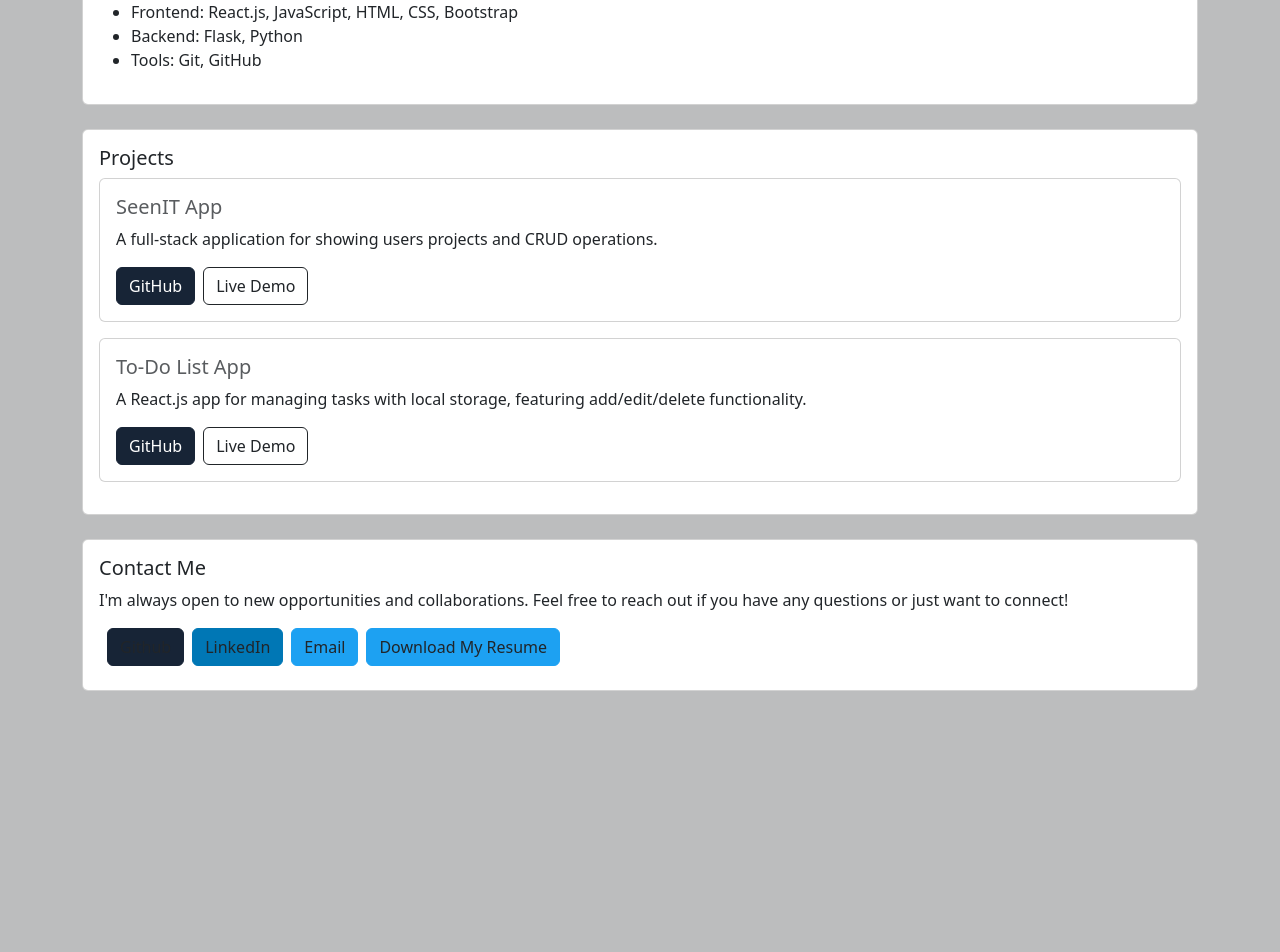
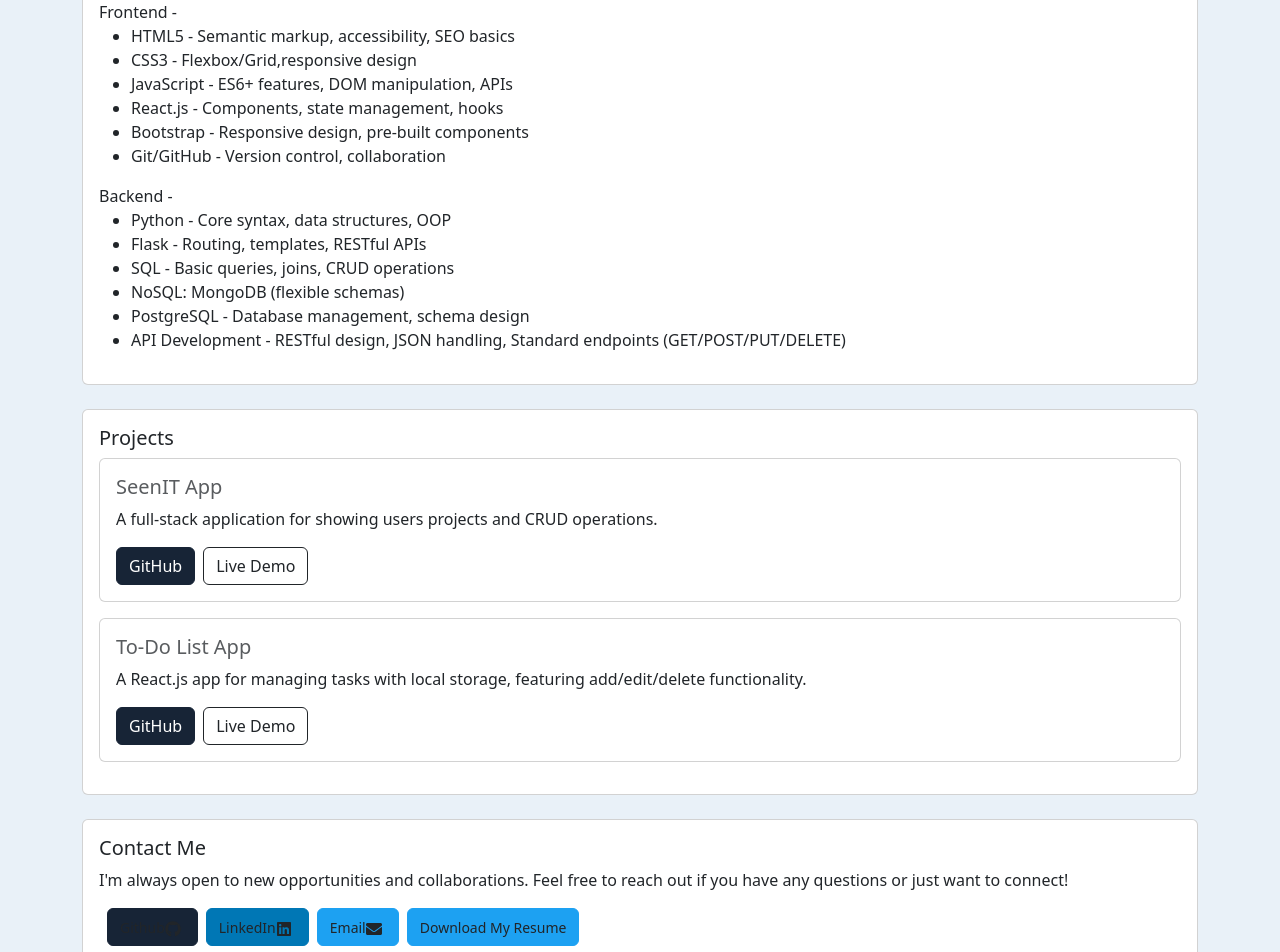
Before and after one commit to oyeks-ayo/My_Portfolio_Site, a React (Vite) app: page / in a window 1280 px wide. Shown: the part 240-1192 px from the top of the page. Before the commit the page ends 955 px from the top, so only its background shows below. Built offline with nearby package versions, Linux system fonts and the light colour scheme.

Commit message:
About was updated to improve my portfolio, Icons were also added to buttons

```diff
--- a/src/About.jsx
+++ b/src/About.jsx
@@ -14,11 +14,27 @@ const About = () => {
                 <Card.Subtitle className='mb-2 text-muted'>
                     Skills:
                 </Card.Subtitle>
+                <Card.Text>
+                    Frontend -
                     <ul>
-                        <li>Frontend: React.js, JavaScript, HTML, CSS, Bootstrap</li>
-                        <li>Backend: Flask, Python</li>
-                        <li>Tools: Git, GitHub</li>
+                        <li>HTML5 - Semantic markup, accessibility, SEO basics</li>
+                        <li>CSS3 - Flexbox/Grid,responsive design</li>
+                        <li>JavaScript - ES6+ features, DOM manipulation, APIs</li>
+                        <li>React.js - Components, state management, hooks</li>
+                        <li>Bootstrap - Responsive design, pre-built components</li>
+                        <li>Git/GitHub - Version control, collaboration</li>
                     </ul>
+
+                    Backend -
+                    <ul>
+                        <li>Python - Core syntax, data structures, OOP</li>
+                        <li>Flask - Routing, templates, RESTful APIs</li>
+                        <li>SQL - Basic queries, joins, CRUD operations</li>
+                        <li>NoSQL: MongoDB (flexible schemas)</li>
+                        <li>PostgreSQL - Database management, schema design</li>
+                        <li>API Development - RESTful design, JSON handling, Standard endpoints (GET/POST/PUT/DELETE)</li>
+                    </ul>
+                </Card.Text>
         </Card.Body>
     </Card>
   )
--- a/src/Contact.jsx
+++ b/src/Contact.jsx
@@ -1,5 +1,6 @@
 import React from 'react'
 import {Card, Button} from 'react-bootstrap'
+import {FaGithub, FaLinkedin, FaEnvelope} from 'react-icons/fa';
 
 
 const Contact = () => {
@@ -17,7 +18,8 @@ const Contact = () => {
                 className='mb-2 ms-2'
                 style={{ backgroundColor: '#172436', borderColor: '#172436' }}
                 variant='outline-dark'>
-                    Github
+                    <small>Github</small>
+                <FaGithub className='me-1' />
             </Button>
             <Button
                 href='https://linkedin.com/in/ayodele-oyekanmi-8b806919b/'
@@ -25,24 +27,27 @@ const Contact = () => {
                 className='mb-2 ms-2'
                 style={{ backgroundColor: '#0077b5', borderColor: '#0077b5' }}
                 variant='outline-dark'>
-                    LinkedIn
+                        <small>LinkedIn</small>
+                    <FaLinkedin className='me-1' />
             </Button>
             <Button
-                href='mailto:oyekanmiayodele28@gmail.com'
+                href='oyekanmiayodele28@gmail.com'
                 target='_blank'
                 className='mb-2 ms-2'
                 style={{ backgroundColor: '#1DA1F2', borderColor: '#1DA1F2' }}
                 variant='outline-dark'>
-                    Email
+                    <small>Email</small>
+                <FaEnvelope className='me-1' />
             </Button>
             <Button
-                href='../public/AYODELE_D_OYEKANMI.pdf'
+                href='/public/AYODELE_D_OYEKANMI.pdf'
                 target='_blank'
                 className='mb-2 ms-2'
                 style={{ backgroundColor: '#1DA1F2', borderColor: '#1DA1F2' }}
                 variant='outline-dark'
                 download>
-                    Download My Resume
+                    <small>Download My Resume</small>
+
             </Button>
         </Card.Body>
     </Card>
--- a/src/index.css
+++ b/src/index.css
@@ -1,3 +1,3 @@
 body {
-  background-color: #bcbdbe;
+  background-color: #e9f1f8;
 }
```
Also changed, not shown: package.json (+4 -3 lines), 1 other file (tests, documents, lock files or other folders).
